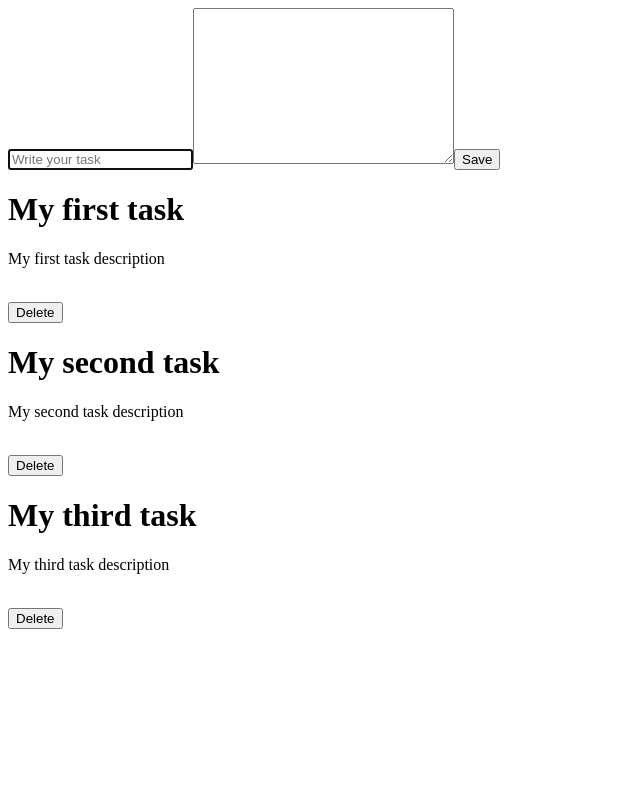
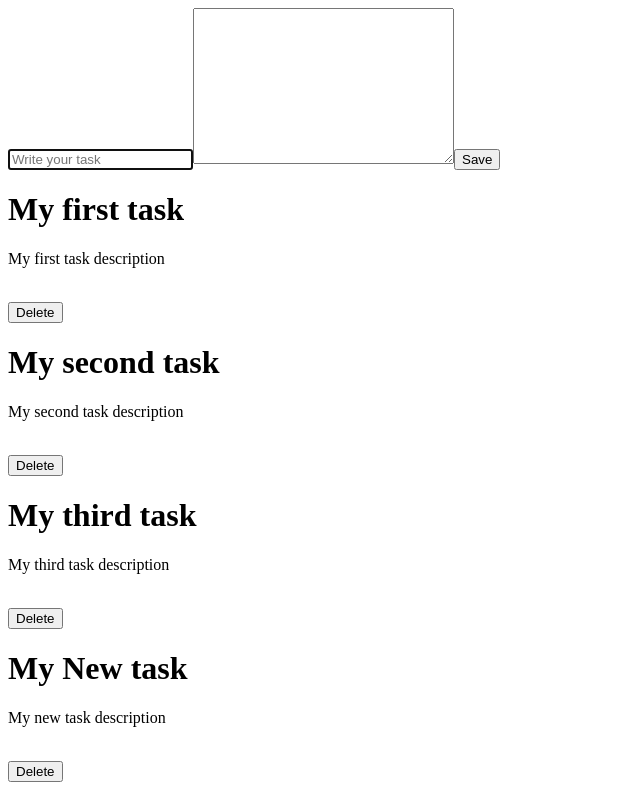
Before and after one commit to isrot/github-test, a React (Vite) app: page / in a window 1280 px wide. Shown: the whole page, without its empty margins (0-640 px from the left). Built offline with nearby package versions, Linux system fonts and the light colour scheme.

Commit message:
Added one more task in dafault data

```diff
--- a/src/data/tasks.js
+++ b/src/data/tasks.js
@@ -14,4 +14,9 @@ export const task = [
         title : "My third task",
         description : "My third task description",
     },
+    {
+        id : 3,
+        title : "My New task",
+        description : "My new task description",
+    },
 ];
```
